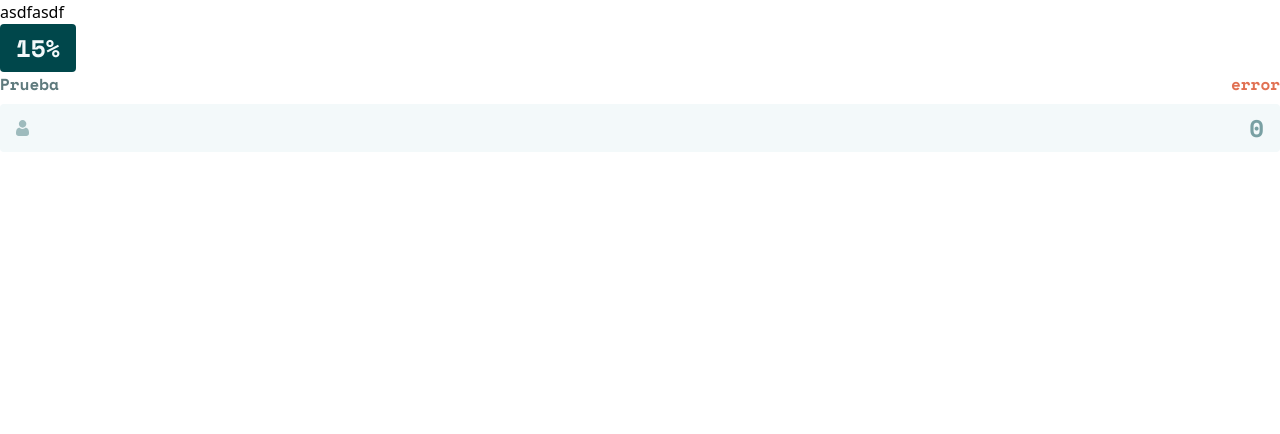
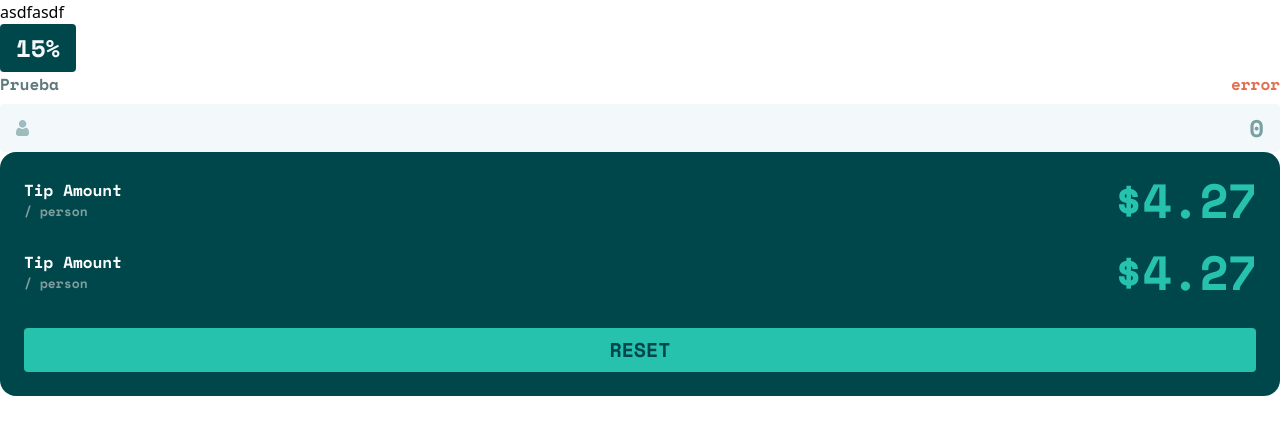
Before and after one commit to CharlieCastleWeb/fem--tip-calculator-app, a website built with Vite: page index.html in a window 1280 px wide. Built offline with nearby package versions, Linux system fonts and the light colour scheme.

Commit message:
feat: tipCard component

```diff
--- a/src/components/MainLayout/MainLayout.ts
+++ b/src/components/MainLayout/MainLayout.ts
@@ -1,5 +1,6 @@
 import { renderInput } from "../Input/input";
 import { renderTipButton } from "../TipButton/TipButton";
+import { renderTipCard } from "../TipCard/TipCard";
 import template from "./MainLayout.html?raw";
 
 export function renderMainLayout(): HTMLElement {
@@ -16,5 +17,6 @@ export function renderMainLayout(): HTMLElement {
       "error"
     )
   );
+  main.appendChild(renderTipCard());
   return main;
 }
--- /dev/null
+++ b/src/components/TipCard/TipCard.ts
@@ -0,0 +1,35 @@
+export function renderTipCard(): HTMLElement {
+  const tipCard = document.createElement("div");
+  tipCard.className = "bg-fem-green-900 p-6 rounded-2xl";
+  tipCard.innerHTML = `
+    <div class="flex justify-between items-center">
+      <div>
+        <p class="text-preset-5 text-fem-white">Tip Amount</p>
+        <p class="text-preset-6 text-fem-grey-400">/ person</p>
+      </div>
+      <div>
+        <p class="text-preset-2 text-fem-green-400 sm:text-preset-1">$4.27</p>
+      </div>
+    </div>
+    <div class="flex justify-between items-center mt-6">
+      <div>
+        <p class="text-preset-5 text-fem-white">Tip Amount</p>
+        <p class="text-preset-6 text-fem-grey-400">/ person</p>
+      </div>
+      <div>
+        <p class="text-preset-2 text-fem-green-400 sm:text-preset-1">$4.27</p>
+      </div>
+    </div>
+    </div>
+    <button
+      class="
+          mt-8 w-full bg-fem-green-400 text-preset-4 text-fem-green-900 rounded
+          px-4 py-2 disabled:bg-fem-green-750 disabled:text-fem-green-800
+          active:bg-fem-green-200
+        "
+    >
+      RESET
+    </button>
+  `;
+  return tipCard;
+}
--- a/src/styles/_typography.css
+++ b/src/styles/_typography.css
@@ -2,26 +2,26 @@
   --font-fem-mono: "Space Mono", monospace;
 }
 
-.text-preset-1 {
+@utility text-preset-1 {
   @apply font-fem-mono font-bold text-5xl tracking-[-0.0625rem];
 }
 
-.text-preset-2 {
+@utility text-preset-2 {
   @apply font-fem-mono font-bold text-[2rem] tracking-[-0.041875rem];
 }
 
-.text-preset-3 {
+@utility text-preset-3 {
   @apply font-fem-mono font-bold text-2xl;
 }
 
-.text-preset-4 {
+@utility text-preset-4 {
   @apply font-fem-mono font-bold text-xl;
 }
 
-.text-preset-5 {
+@utility text-preset-5 {
   @apply font-fem-mono font-bold;
 }
 
-.text-preset-6 {
-  @apply font-fem-mono text-[0.8125rem];
+@utility text-preset-6 {
+  @apply font-fem-mono text-[0.8125rem] font-bold;
 }
```
